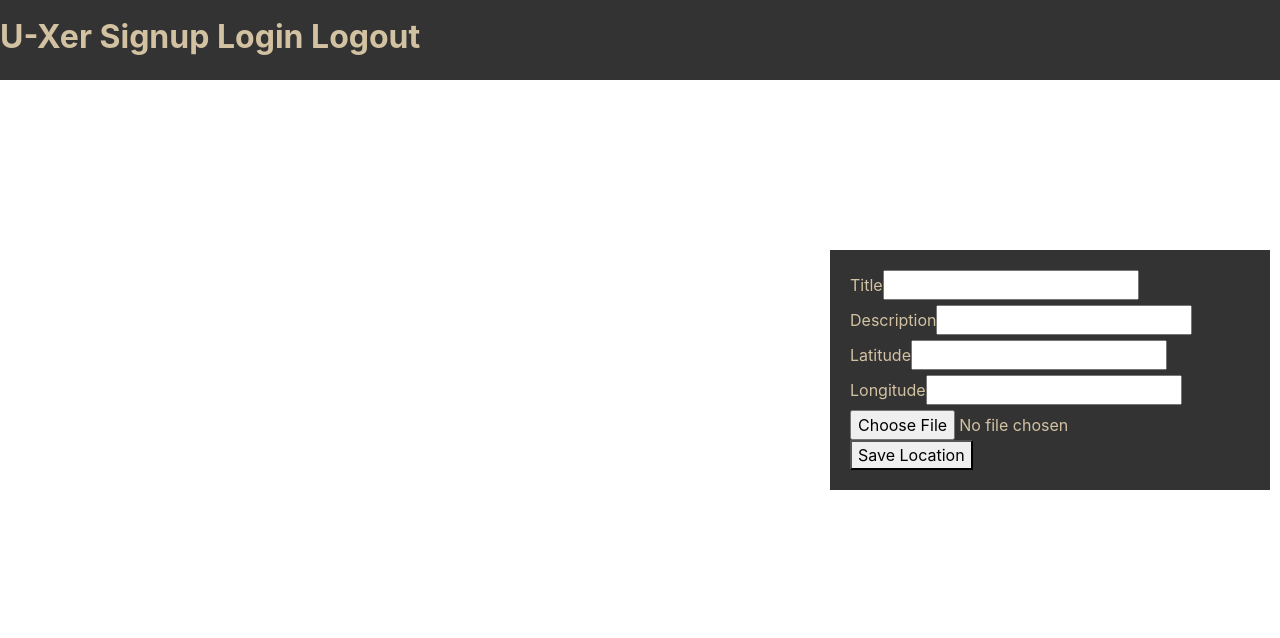
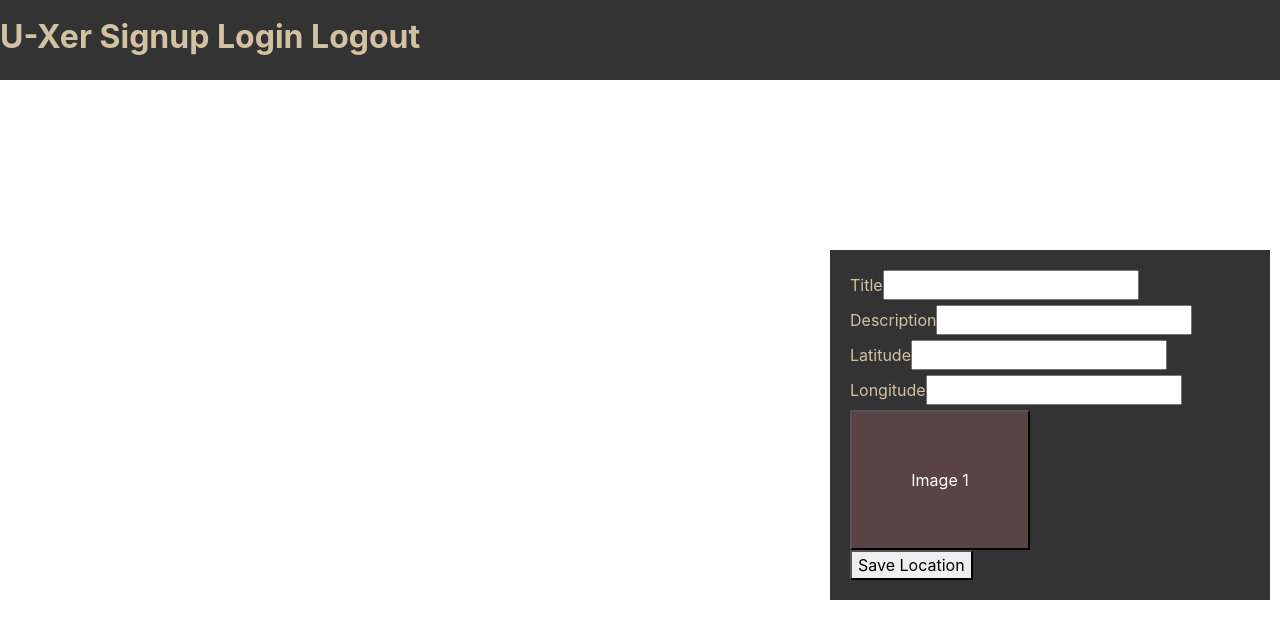
Before and after one commit to anabelpdv/project-3-react, a React (Create React App) app in the folder client/: page / in a window 1280 px wide. Shown: the top 638 px of the page. Built offline with nearby package versions, Linux system fonts and the light colour scheme; no server answers.

Commit message:
Style file input

```diff
--- a/client/src/App.css
+++ b/client/src/App.css
@@ -52,6 +52,30 @@
   padding:20px;
 }
 
+.image-box{
+  position:relative;
+  width:180px;
+  height:140px;
+}
+
+.image-input{
+  position:relative;
+  opacity:0;
+  width:180px;
+  height:140px;
+  z-index:1000;
+}
+
+.image-button{
+  color: white;
+  position:basolute;
+  background-color:rgba(244,129,135,0.2);
+  position:absolute;
+  width:180px;;
+  top:0;
+  bottom:0;
+}
+
 .login-page{
   padding-top:80px;
 }
--- a/client/src/components/Home.js
+++ b/client/src/components/Home.js
@@ -57,6 +57,13 @@ export default class Home extends React.Component {
         axios.post('http://localhost:5000/api/locations',newLocation)
                 .then(response=>{
                     this.getAllLocations();
+                    this.setState({
+                        title:'',
+                        description:'',
+                        lat:'',
+                        lng:'',
+                        imageUrl:'',
+                    })
                 })
                 .catch(err=>{
                     console.log(err)
--- a/client/src/components/location-components/AddLocation.js
+++ b/client/src/components/location-components/AddLocation.js
@@ -29,8 +29,10 @@ export default class AddLocation extends React.Component {
               <label>Longitude</label>
               <input onChange={this.props.inputHandler} type="number" name="lng" value={this.props.lng}/>
           </div>
-          <div>
-            <input type="file" onChange={this.props.fileUploadHandler}/>
+          <div className="image-box">
+            <button className='image-button'>Image 1</button>
+            <img src="" alt=""/>
+            <input className="image-input"type="file" onChange={this.props.fileUploadHandler}/>
           </div>
           <button>Save Location</button>
         </form>
```
